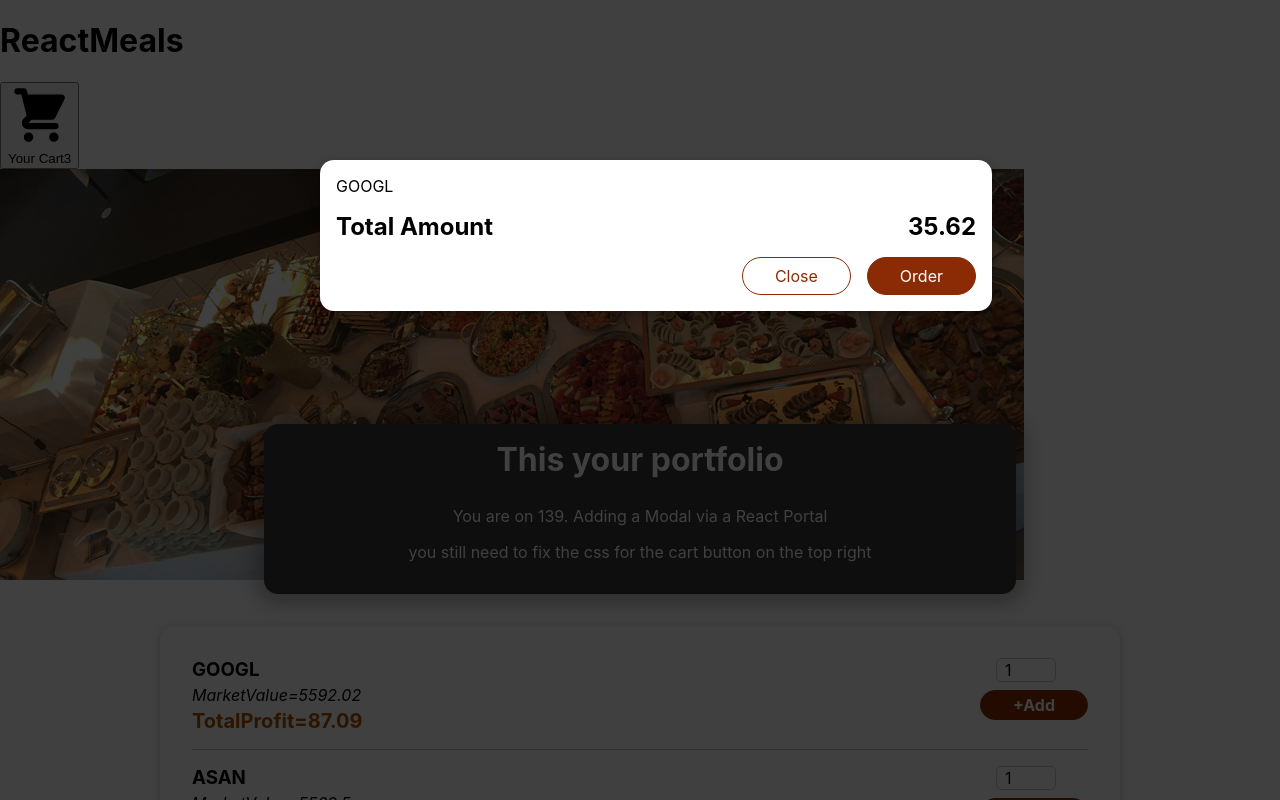
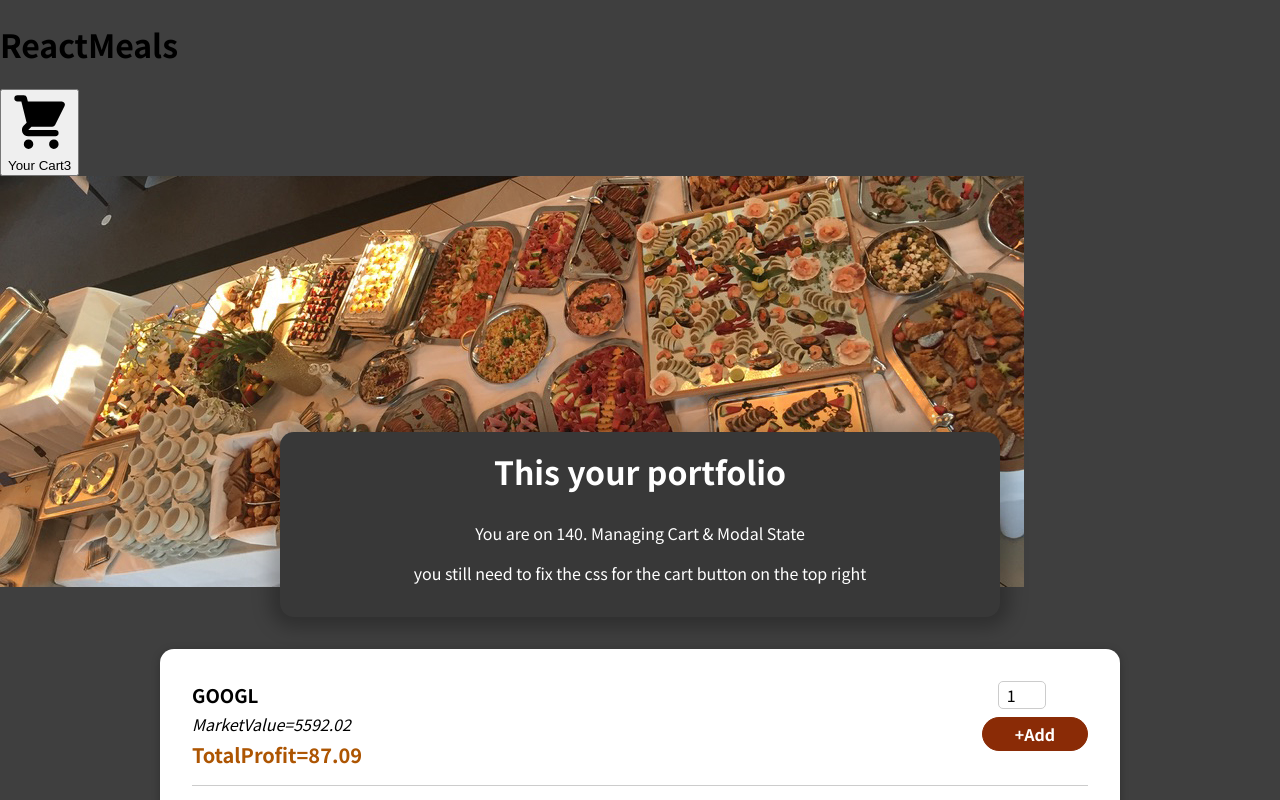
Before and after one commit to AlexHwang-497/tradingplatform, a React (Create React App) app: page / in a window 1280 px wide. Shown: the top 800 px of the page. Built offline with nearby package versions, Linux system fonts and the light colour scheme.

Commit message:
9.  fixed the cartbutton placement.  needed to include css for index.css

```diff
--- a/src/App.js
+++ b/src/App.js
@@ -1,20 +1,26 @@
 import logo from './logo.svg';
 import './App.css';
-import {Fragment} from 'react'
+import {Fragment, useState} from 'react'
 import PortfolioSummary from './components/PortfolioSummary/PortfolioSummary';
 import Header from './components/layout/Header';
 import OrderHistory from './components/OrderHistory/OrderHistory';
 
 function App() {
+  const [cartIsShown,setCartIsShown] = useState(false)
+
+  const showCartHandler = () => {
+    setCartIsShown(true)
+  }
+  const hideCartHandler =() => {
+    setCartIsShown(false)
+  }
   return (
     <Fragment>
-      <OrderHistory/>
-      <Header/>
+      {cartIsShown && <OrderHistory onClose ={hideCartHandler}/>}
+      <Header onShowCart ={showCartHandler}/>
       <main>
         <PortfolioSummary/>
       </main>
-
-
     </Fragment>
 
 
--- a/src/components/PortfolioSummary/SummaryOfPortfolio.js
+++ b/src/components/PortfolioSummary/SummaryOfPortfolio.js
@@ -5,7 +5,7 @@
     <section className={classes.summary}>
       <h2>This your portfolio</h2>
       <p>
-        You are on 139. Adding a Modal via a React Portal
+        You are on 140. Managing Cart & Modal State
       </p>
       <p>
         you still need to fix the css for the cart button on the top right
--- a/src/index.css
+++ b/src/index.css
@@ -1,13 +1,14 @@
+@import url('https://fonts.googleapis.com/css2?family=Noto+Sans+JP:wght@400;700&display=swap');
+
+* {
+  box-sizing: border-box;
+}
+
+html {
+  font-family: 'Noto Sans JP', sans-serif;
+}
+
 body {
   margin: 0;
-  font-family: -apple-system, BlinkMacSystemFont, 'Segoe UI', 'Roboto', 'Oxygen',
-    'Ubuntu', 'Cantarell', 'Fira Sans', 'Droid Sans', 'Helvetica Neue',
-    sans-serif;
-  -webkit-font-smoothing: antialiased;
-  -moz-osx-font-smoothing: grayscale;
+  background-color: #3f3f3f;
 }
-
-code {
-  font-family: source-code-pro, Menlo, Monaco, Consolas, 'Courier New',
-    monospace;
-}
```
